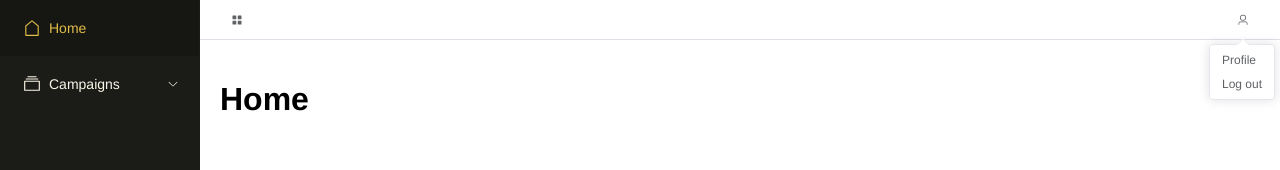
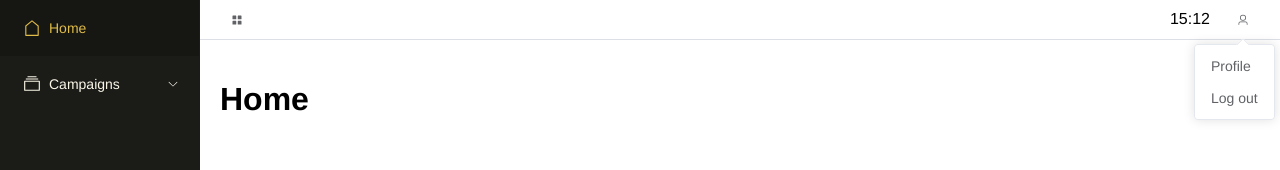
Before and after one commit to 44px/vue-element-plus-test, a Vue app: page / in a window 1280 px wide. Both pictures are taken after a click on the button 1243 px from the left and 19 px from the top of the page. Shown: the top 170 px of the page. Built offline with nearby package versions, Linux system fonts and the light colour scheme.

Commit message:
Add utc time, add profile with dark mode setting

```diff
--- a/package.json
+++ b/package.json
@@ -13,6 +13,7 @@
   "dependencies": {
     "@element-plus/icons-vue": "^2.0.10",
     "@vueuse/core": "^9.4.0",
+    "dayjs": "^1.11.6",
     "element-plus": "^2.2.18",
     "normalize.css": "^8.0.1",
     "vue": "^3.2.38",
--- a/src/app/App.vue
+++ b/src/app/App.vue
@@ -1,6 +1,9 @@
 <script setup lang="ts">
 import { RouterView } from "vue-router";
 import PrivateLayout from "@/app/layouts/PrivateLayout.vue";
+import { useAppColorMode } from "@/lib/useAppColorMode";
+
+useAppColorMode();
 </script>
 
 <template>
--- a/src/app/layouts/PrivateLayout.vue
+++ b/src/app/layouts/PrivateLayout.vue
@@ -2,6 +2,8 @@
 import { Menu as MenuIcon, User } from "@element-plus/icons-vue";
 import NavigationMenu from "@/app/layouts/NavigationMenu.vue";
 import { useSidebar } from "@/app/layouts/useSidebar";
+import { routes } from "@/pages/router";
+import UtcTime from "@/app/layouts/UtcTime.vue";
 
 const { isSidebarVisible, sidebarMode, toggleSidebar } = useSidebar();
 </script>
@@ -26,13 +28,21 @@ const { isSidebarVisible, sidebarMode, toggleSidebar } = useSidebar();
       <el-header class="header">
         <el-button text :icon="MenuIcon" @click="toggleSidebar()" />
 
-        <div>
-          <el-dropdown trigger="click">
+        <div class="header__right">
+          <UtcTime />
+
+          <el-dropdown trigger="click" size="default">
             <el-button text :icon="User" />
 
             <template #dropdown>
               <el-dropdown-menu>
-                <el-dropdown-item>Profile</el-dropdown-item>
+                <el-dropdown-item>
+                  <RouterLink
+                    :to="routes.profile()"
+                    style="text-decoration: none; color: inherit"
+                    >Profile</RouterLink
+                  >
+                </el-dropdown-item>
                 <el-dropdown-item>Log out</el-dropdown-item>
               </el-dropdown-menu>
             </template>
@@ -70,4 +80,10 @@ const { isSidebarVisible, sidebarMode, toggleSidebar } = useSidebar();
   background: var(--el-drawer-bg-color);
   border-bottom: 1px solid var(--el-border-color);
 }
+
+.header__right {
+  display: flex;
+  align-items: center;
+  gap: 16px;
+}
 </style>
--- /dev/null
+++ b/src/app/layouts/UtcTime.vue
@@ -0,0 +1,24 @@
+<script setup lang="ts">
+import { onMounted, onUnmounted, ref } from "vue";
+import dayjs from "dayjs";
+
+const time = ref("");
+const updateTime = () => {
+  time.value = dayjs.utc().format("HH:mm");
+};
+
+let interval: ReturnType<typeof setInterval>;
+
+onMounted(() => {
+  updateTime();
+  interval = setInterval(updateTime, 1000);
+});
+
+onUnmounted(() => {
+  clearInterval(interval);
+});
+</script>
+
+<template>
+  <div title="UTC time">{{ time }}</div>
+</template>
--- a/src/app/layouts/useSidebar.ts
+++ b/src/app/layouts/useSidebar.ts
@@ -1,16 +1,8 @@
 import { computed, ref, watch } from "vue";
 import { useMediaQuery } from "@vueuse/core";
+import { getItemStorage } from "@/lib/localStorage";
 
-const LS_IS_SIDEBAR_VISIBLE = "rmIsSidebarVisible";
-
-const saveIsSidebarVisible = (collapse: boolean) => {
-  localStorage.setItem(LS_IS_SIDEBAR_VISIBLE, JSON.stringify(collapse));
-};
-
-const restoreIsSidebarVisible = (): boolean => {
-  const value = localStorage.getItem(LS_IS_SIDEBAR_VISIBLE);
-  return value ? JSON.parse(value) : true;
-};
+const isSidebarVisibleStorage = getItemStorage("isSidebarVisible", true);
 
 export const useSidebar = () => {
   const isLargeScreen = useMediaQuery("(min-width: 1024px)");
@@ -19,7 +11,7 @@ export const useSidebar = () => {
   });
 
   const isSidebarVisible = ref(
-    isLargeScreen.value ? restoreIsSidebarVisible() : false
+    isLargeScreen.value ? isSidebarVisibleStorage.get() : false
   );
 
   const toggleSidebar = () => {
@@ -29,13 +21,13 @@ export const useSidebar = () => {
   // Automatically show/hide menu on window resize
   watch(isLargeScreen, () => {
     isSidebarVisible.value = isLargeScreen.value
-      ? restoreIsSidebarVisible()
+      ? isSidebarVisibleStorage.get()
       : false;
   });
 
   watch(isSidebarVisible, () => {
     if (isLargeScreen.value) {
-      saveIsSidebarVisible(isSidebarVisible.value);
+      isSidebarVisibleStorage.set(isSidebarVisible.value);
     }
   });
 
--- /dev/null
+++ b/src/lib/localStorage.ts
@@ -0,0 +1,19 @@
+const APP_PREFIX = "rm";
+
+export const getKey = (key: string) => `${APP_PREFIX}:${key}`;
+
+export const getItemStorage = <Type>(key: string, defaultValue: Type) => {
+  const prefixedKey = getKey(key);
+
+  const get = (): Type => {
+    const serializedValue = localStorage.getItem(prefixedKey);
+
+    return serializedValue ? JSON.parse(serializedValue) : defaultValue;
+  };
+
+  const set = (value: Type) => {
+    localStorage.setItem(prefixedKey, JSON.stringify(value));
+  };
+
+  return { get, set };
+};
--- /dev/null
+++ b/src/lib/useAppColorMode.ts
@@ -0,0 +1,9 @@
+import { useColorMode } from "@vueuse/core";
+import { getKey } from "@/lib/localStorage";
+
+export const useAppColorMode = () => {
+  return useColorMode({
+    storageKey: getKey("colorMode"),
+    emitAuto: true,
+  });
+};
--- a/src/main.ts
+++ b/src/main.ts
@@ -2,9 +2,14 @@ import { createApp } from "vue";
 import ElementPlus from "element-plus";
 import "normalize.css/normalize.css";
 import "element-plus/dist/index.css";
+import "element-plus/theme-chalk/dark/css-vars.css";
+import dayjs from "dayjs";
+import utcPlugin from "dayjs/plugin/utc";
 import "@/app/style.css";
 import App from "@/app/App.vue";
 import { router } from "@/pages/router";
+
+dayjs.extend(utcPlugin);
 
 const app = createApp(App);
 
--- /dev/null
+++ b/src/pages/profile/ProfilePage.vue
@@ -0,0 +1,16 @@
+<script setup lang="ts">
+import { useAppColorMode } from "@/lib/useAppColorMode";
+
+const colorMode = useAppColorMode();
+</script>
+
+<template>
+  <h1>Profile</h1>
+
+  <h2>Color Mode</h2>
+  <el-radio-group v-model="colorMode">
+    <el-radio label="light">Light</el-radio>
+    <el-radio label="dark">Dark</el-radio>
+    <el-radio label="auto">Auto</el-radio>
+  </el-radio-group>
+</template>
--- a/src/pages/router.ts
+++ b/src/pages/router.ts
@@ -1,10 +1,12 @@
 import { createRouter, createWebHistory } from "vue-router";
 import HomePage from "./home/HomePage.vue";
 import CampaignsPage from "./campaigns/CampaignsPage.vue";
+import ProfilePage from "./profile/ProfilePage.vue";
 
 export const routes = {
   home: () => "/",
   campaigns: () => "/campaigns",
+  profile: () => "/profile",
 };
 
 export const router = createRouter({
@@ -18,5 +20,9 @@ export const router = createRouter({
       path: routes.campaigns(),
       component: CampaignsPage,
     },
+    {
+      path: routes.profile(),
+      component: ProfilePage,
+    },
   ],
 });
```
Also changed, not shown: 1 other file (tests, documents, lock files or other folders).
